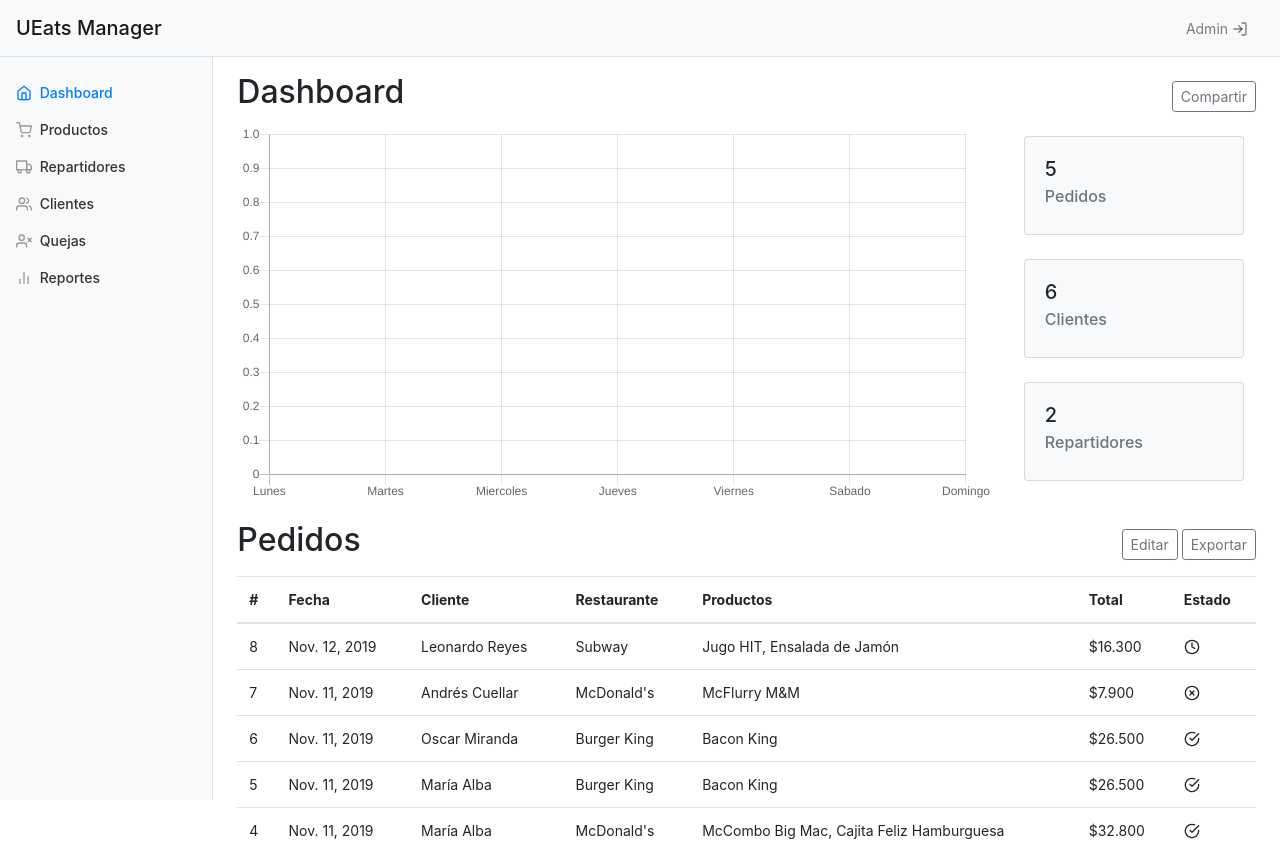
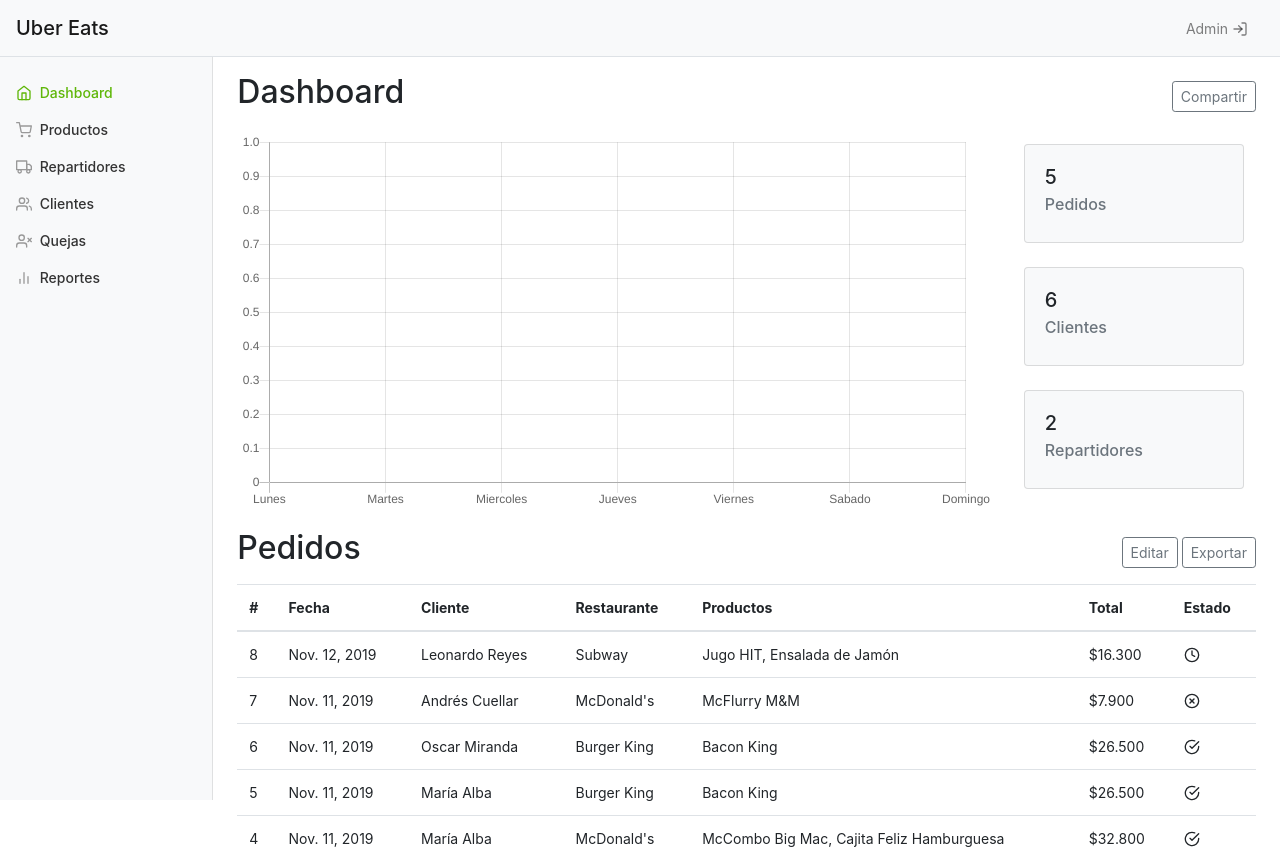
Before and after one commit to andrescuco/ueats, a Django app: page / in a window 1280 px wide. Shown: the top 860 px of the page. Before the commit the page ends 839 px from the top, so only its background shows below. Run offline with Django 3.2, Linux system fonts and the light colour scheme; data comes from the database, SQL or seed files in the repository; some libraries are stand-ins or nearby versions.

Commit message:
Color verde a enlaces y gráfico

```diff
--- a/reportes/static/reportes/estilos.css
+++ b/reportes/static/reportes/estilos.css
@@ -6,6 +6,10 @@ body {
   width: 16px;
   height: 16px;
   vertical-align: text-bottom;
+}
+
+a, a:hover {
+  color: #5fb709;
 }
 
 .card-deck {
@@ -46,7 +50,7 @@ body {
   }
 
   .sidebar .nav-link.active {
-    color: #007bff;
+    color: #5fb709;
   }
 
   .sidebar .nav-link:hover .feather,
--- a/reportes/templates/reportes/base.html
+++ b/reportes/templates/reportes/base.html
@@ -15,13 +15,13 @@
     <script type="text/javascript" src="https://cdnjs.cloudflare.com/ajax/libs/jquery/3.4.1/jquery.min.js"></script>
     <link rel="stylesheet" href="{% static 'reportes/estilos.css' %}">
 
-    <title>UEats - Gestión</title>
+    <title>Uber Eats</title>
 </head>
 
 <body>
 
     <nav class="navbar navbar-light bg-light sticky-top border-bottom">
-        <span class="navbar-brand mb-0 h1">UEats Manager</span>
+        <span class="navbar-brand mb-0 h1">Uber Eats</span>
         <ul class="navbar-nav px-3">
                 <li class="nav-item">
                   <a class="nav-link" href="/admin">Admin <span data-feather="log-in"></span></a>
--- a/reportes/templates/reportes/index.html
+++ b/reportes/templates/reportes/index.html
@@ -1,10 +1,10 @@
 {% extends 'reportes/base.html' %}
 
 {% block content %}
-<div class="d-flex justify-content-between flex-wrap align-items-center mb-2">
-        <h2>Dashboard   </h2>
+<div class="d-flex justify-content-between flex-wrap align-items-center mb-3">
+        <h2>Dashboard</h2>
         <div>
-            <a href="#"><button type="button"
+            <a href="mailto:?subject=Hemos alcanzado {{ usuarios_totales }} usuarios totales en nuestro sistema de información."><button type="button"
                     class="btn btn-sm btn-outline-secondary">Compartir</button></a>
         </div>
 </div>
@@ -60,9 +60,10 @@
                 labels: ['Lunes', 'Martes', 'Miercoles', 'Jueves', 'Viernes', 'Sabado', 'Domingo'],
                 datasets: [{
                     label: 'Pedidos',
-                    data: defaultData
-                }]
-            },
+                    data: defaultData,
+                    backgroundColor: 'rgb(95, 183, 9, 0.6)',
+                }
+            ]},
             options: {
                 legend: {
                     display: false
```
Also changed, not shown: reportes/models.py (+14 -0 lines).
